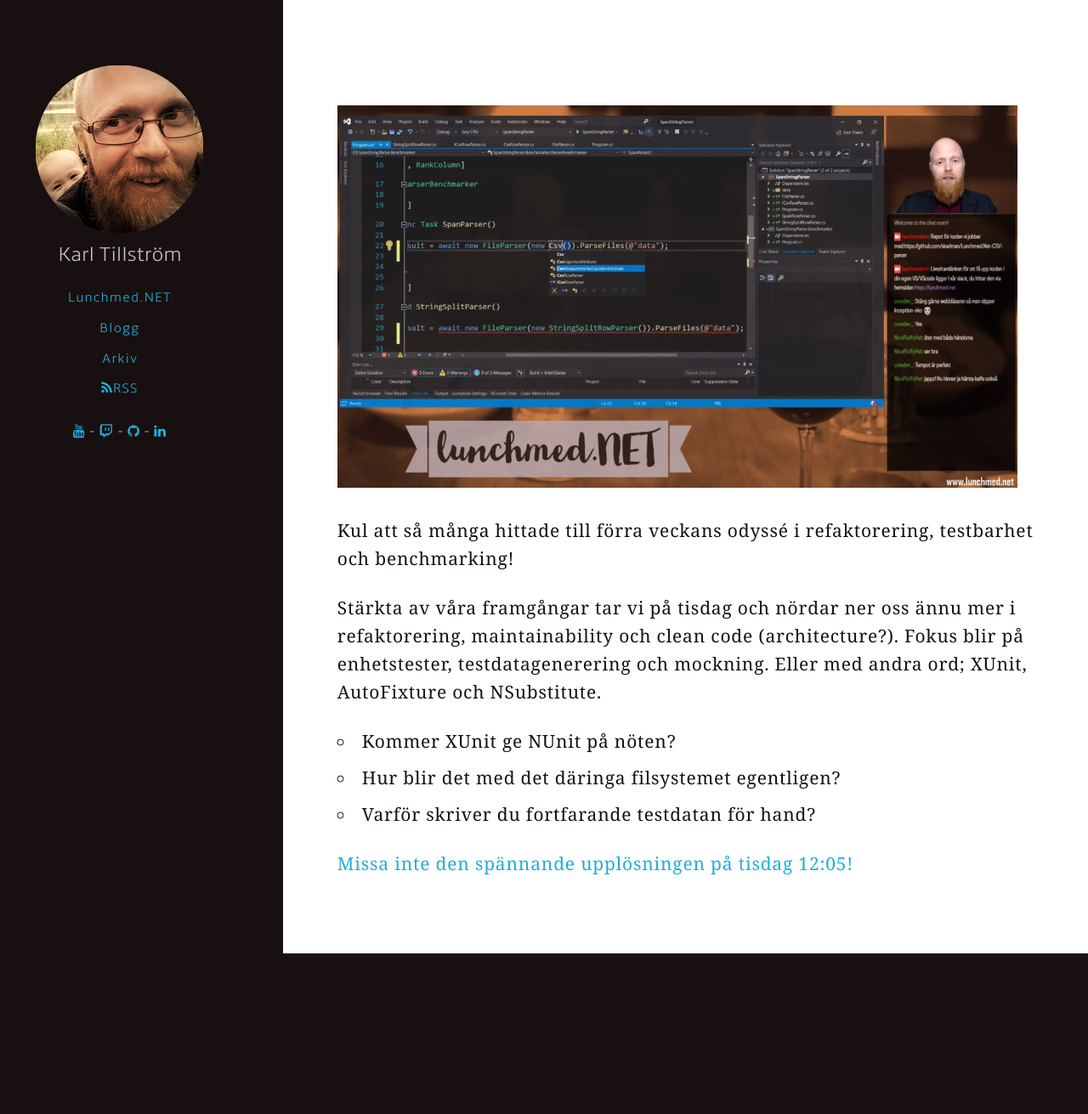
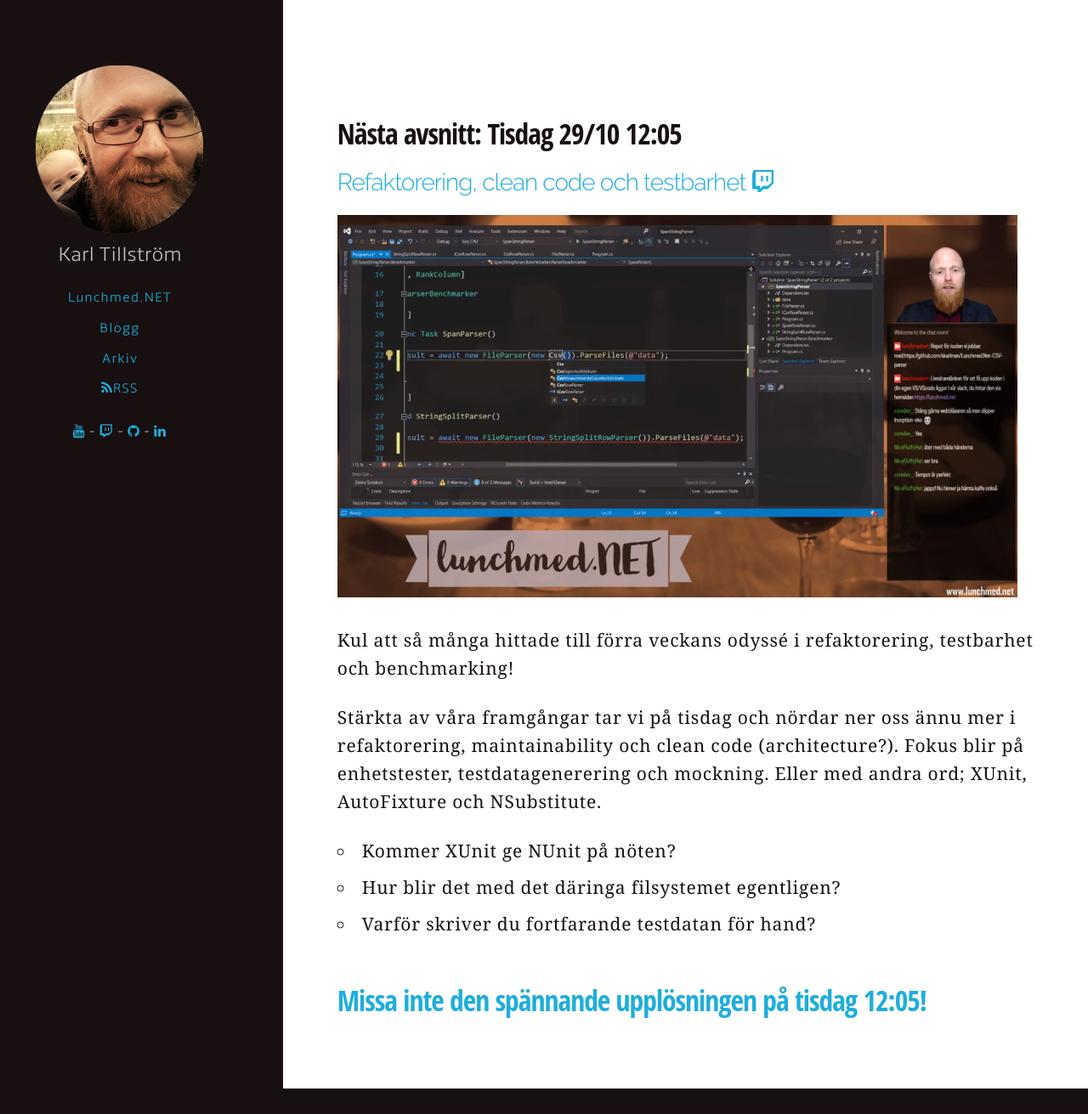
Before and after one commit to skarlman/LunchMed.NET, a Jekyll site: the page built from kommandeavsnitt.markdown, in a window 1280 px wide. Shown: the whole page at 85% size. Built offline with Jekyll 4.4.1, drawn with Linux system fonts in a browser that asks for light colours; nearby versions of some CDN libraries; some web fonts are replaced; before the commit the page ends 1152 px from its top, so only the background shows below that.

Commit message:
Add call to action to kommande avsnitt

```diff
--- a/kommandeavsnitt.markdown
+++ b/kommandeavsnitt.markdown
@@ -1,6 +1,9 @@
 ---
 layout: singlepage
 ---
+## Nästa avsnitt: Tisdag 29/10 12:05
+### [Refaktorering, clean code och testbarhet <i class="fa fa-twitch"></i>](https://www.twitch.tv/lunchmednet)
+
 [![image]({{ site.baseurl }}/images/e2.jpg)](https://www.twitch.tv/lunchmednet)
 
 Kul att så många hittade till förra veckans odyssé i refaktorering, testbarhet och benchmarking!
@@ -11,4 +14,4 @@
 * Hur blir det med det däringa filsystemet egentligen?
 * Varför skriver du fortfarande testdatan för hand?
 
-[Missa inte den spännande upplösningen på tisdag 12:05!](https://www.twitch.tv/lunchmednet)
+## [Missa inte den spännande upplösningen på tisdag 12:05!](https://www.twitch.tv/lunchmednet)
```
